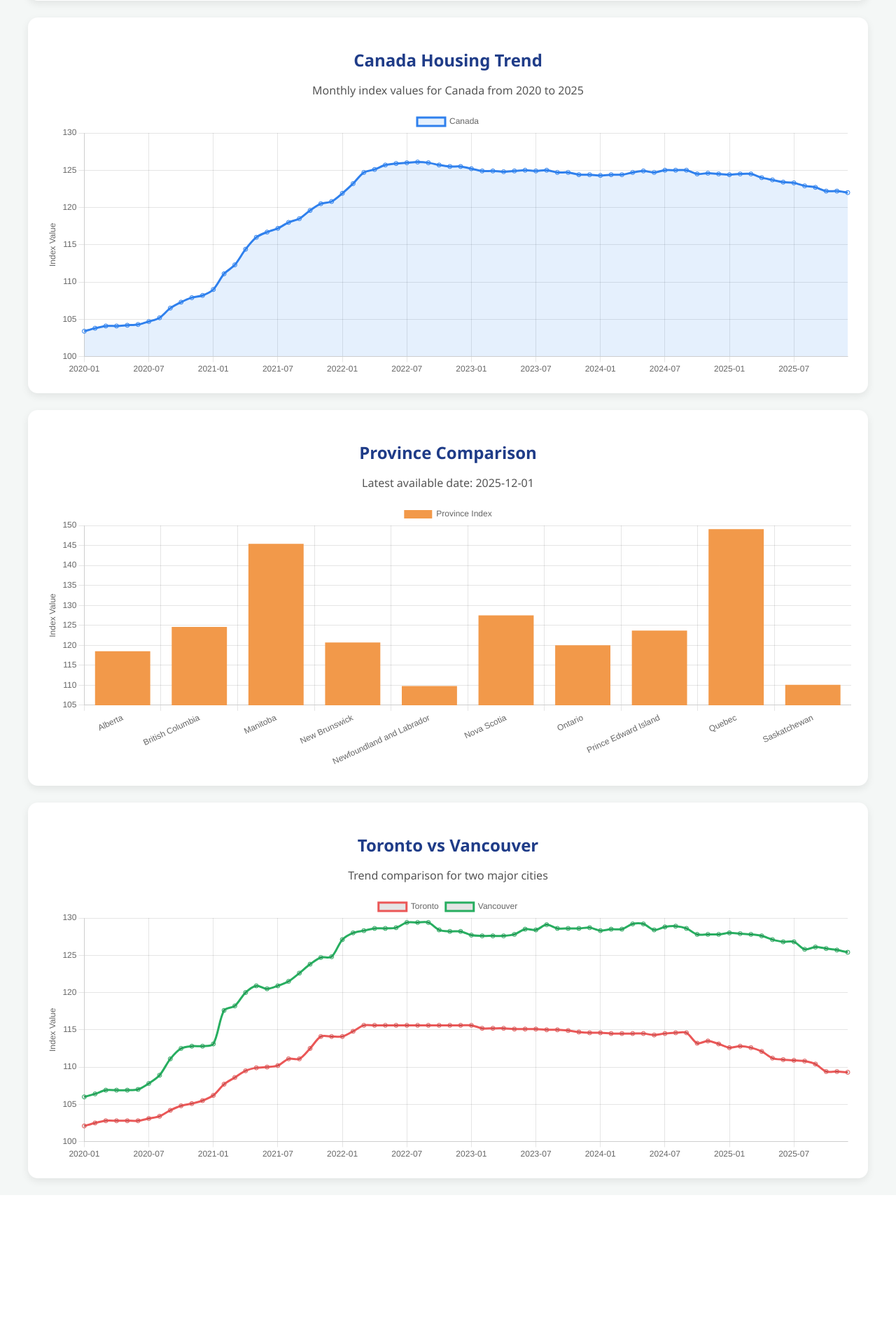
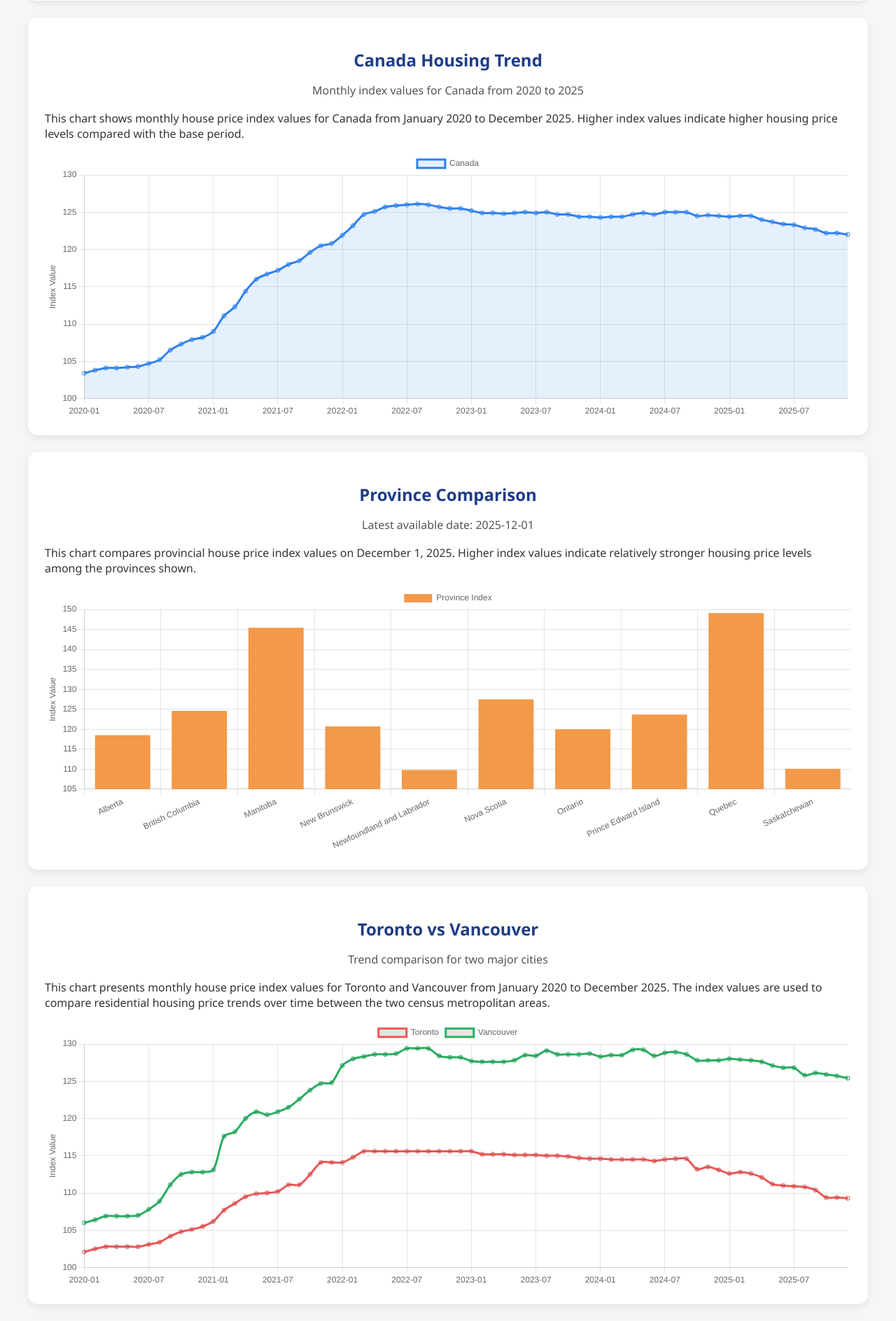
Before and after one commit to HitanshuBhatt/Canadian-housing-price-index, a Django app: page /charts/ in a window 1280 px wide. Shown: the part 311-2199 px from the top of the page at 70% size. Before the commit the page ends 2006 px from the top, so only its background shows below. Run offline with Django 5.2, Linux system fonts and the light colour scheme; data comes from the database, SQL or seed files in the repository.

Commit message:
added charts discription

```diff
--- a/housing_project/dashboard/templates/dashboard/charts.html
+++ b/housing_project/dashboard/templates/dashboard/charts.html
@@ -109,6 +109,9 @@
         <div class="chart-card">
             <h2>Canada Housing Trend</h2>
             <p class="subtext">Monthly index values for Canada from 2020 to 2025</p>
+            <p>This chart shows monthly house price index values for Canada from January 2020 to December 2025.
+             Higher index values
+             indicate higher housing price levels compared with the base period.</p>
             <div class="chart-wrap">
                 <canvas id="lineChart"></canvas>
             </div>
@@ -117,6 +120,9 @@
         <div class="chart-card">
             <h2>Province Comparison</h2>
             <p class="subtext">Latest available date: {{ latest_date }}</p>
+            <p>This chart compares provincial house price index values on December 1, 2025.
+            Higher index values indicate relatively stronger housing
+             price levels among the provinces shown.</p>
             <div class="chart-wrap">
                 <canvas id="barChart"></canvas>
             </div>
@@ -125,6 +131,10 @@
         <div class="chart-card">
             <h2>Toronto vs Vancouver</h2>
             <p class="subtext">Trend comparison for two major cities</p>
+            <p>This chart presents monthly house price index values for Toronto and Vancouver
+             from January 2020 to December 2025.
+            The index values are used to compare residential housing price
+             trends over time between the two census metropolitan areas.</p>
             <div class="chart-wrap">
                 <canvas id="compChart"></canvas>
             </div>
```
